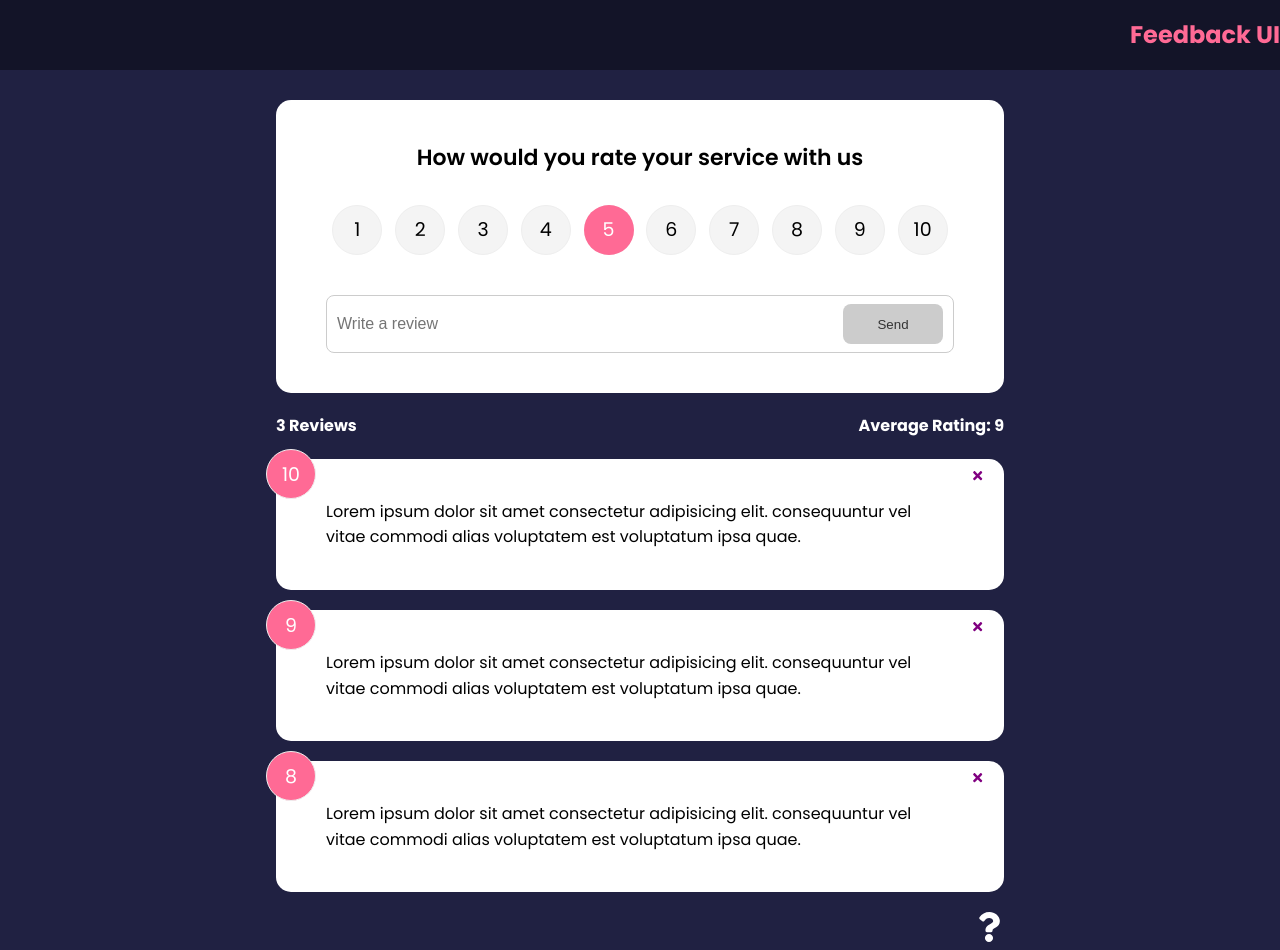
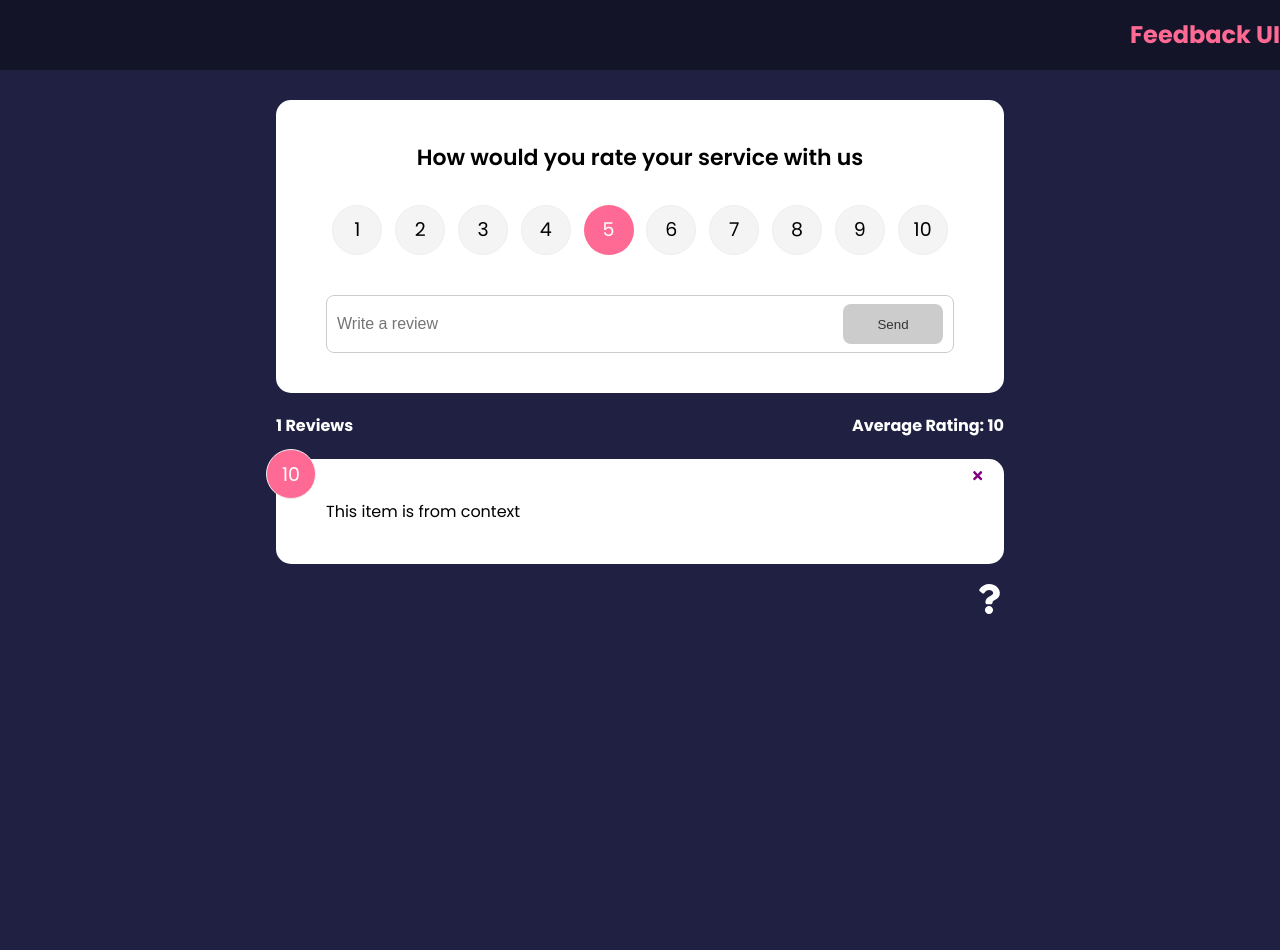
Before and after one commit to ATuray77/feedback-app, a React (Create React App) app: page / in a window 1280 px wide. After the commit the page ends 800 px from the top, so only its background shows below. Built offline with nearby package versions, Linux system fonts and the light colour scheme.

Commit message:
major modifications to App.js based contextProvider

```diff
--- a/src/App.js
+++ b/src/App.js
@@ -37,8 +37,8 @@
         <Route exact path='/' element={
             <>
              <FeedbackForm  handleAdd={addFeedback}/>
-             <FeedbackStats feedback={feedback}/>
-             <FeedbackList feedback={feedback} handleDelete={deleteFeedback}/>
+             <FeedbackStats />
+             <FeedbackList handleDelete={deleteFeedback}/>
             </>
         }>
 
--- a/src/components/FeedbackList.jsx
+++ b/src/components/FeedbackList.jsx
@@ -1,10 +1,12 @@
 import { motion, AnimatePresence } from "framer-motion" //fading in and out
-import PropTypes from 'prop-types'
+import { useContext } from "react"
 import Feedbackitem from "./Feedbackitem"
+import feedbackContext from "../context/FeedBackContext"
 
 
 
-function FeedbackList({ feedback, handleDelete }) {
+function FeedbackList({ handleDelete }) {
+  const {feedback} = useContext(feedbackContext) //we extract whatever we want from our feedback content by using our useContext hook and then pass in whatever context we want
 
     if (!feedback || feedback.length === 0) {
         return <p>No Feedback yet</p>
@@ -42,15 +44,4 @@
   // )
 }
 
-FeedbackList.propTypes = {
-    feedback: PropTypes.arrayOf(
-        PropTypes.shape({
-            //id: PropTypes.number.isRequired,
-            id: PropTypes.oneOfType([PropTypes.number, PropTypes.string ]),
-            text: PropTypes.string.isRequired,
-            rating: PropTypes.number.isRequired,
-        })
-    )
-}
-
 export default FeedbackList
--- a/src/components/FeedbackStats.jsx
+++ b/src/components/FeedbackStats.jsx
@@ -1,7 +1,10 @@
-import PropTypes from 'prop-types'
+
+import { useContext } from "react"
+import feedbackContext from "../context/FeedBackContext"
 
 
-function FeedbackStats({ feedback}) {
+function FeedbackStats() {
+  const {feedback} = useContext(feedbackContext)
     //calculate ratings average
     //use reduce() to loop through all the ratings
     //add all of them together and divide by the length of the feedback items to get the average
@@ -20,8 +23,6 @@
   )
 }
 
-FeedbackStats.propTypes = {
-    feedback: PropTypes.array.isRequired
-}
+
 
 export default FeedbackStats
--- a/src/context/FeedBackContext.js
+++ b/src/context/FeedBackContext.js
@@ -4,7 +4,7 @@
 //inorder for our components to get access 'state' and 'context'we wrap every component in a provider. 'children' are the components that's being passed in which are going to need access to context
 
 export const FeedbackProvider = ({children}) => {
-    const [feedback, setFeedback] = useState([
+    const [feedback, setFeedback] = useState([ //this is where state is stored
         {
             id: 1,
             text: 'This item is from context',
```
